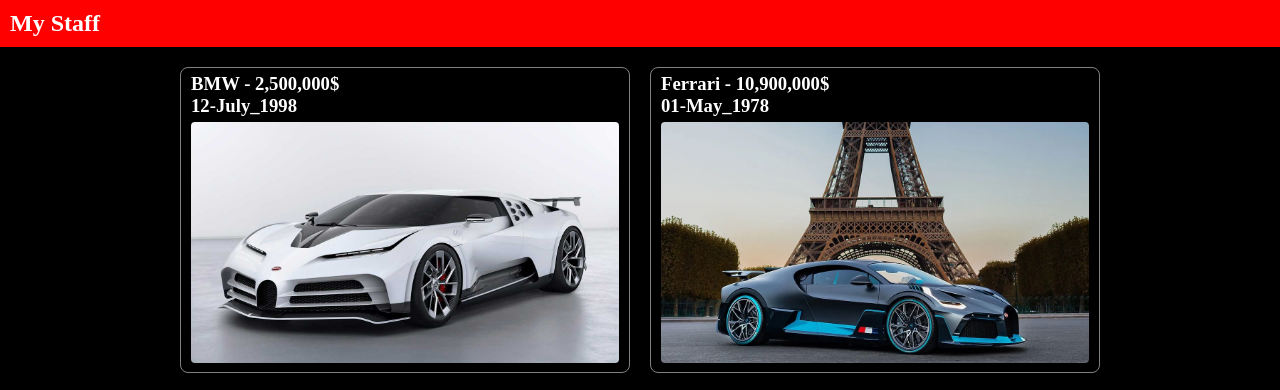
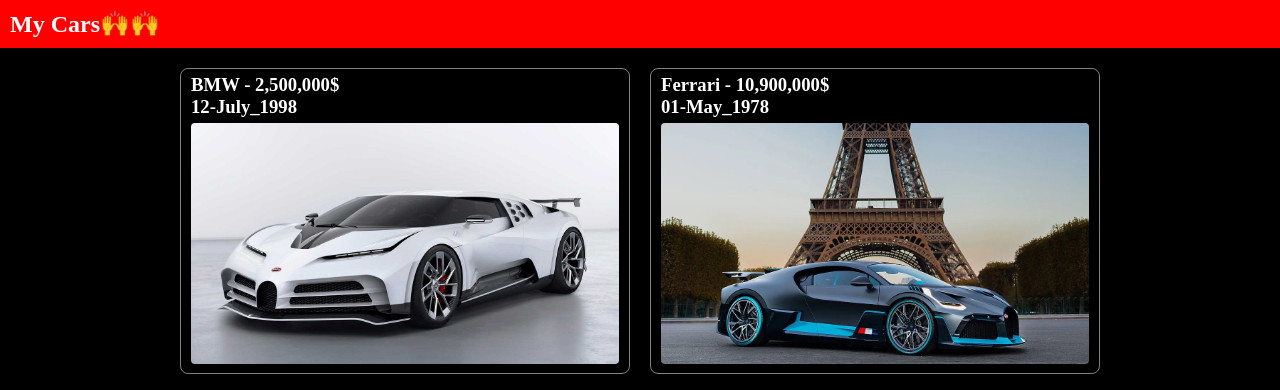
Before and after one commit to ChomNabDEV/Card, a plain HTML site: page index.html in a window 1280 px wide. Shown: the top 390 px of the page. Drawn offline with Linux system fonts and the light colour scheme.

Commit message:
Update index.html

```diff
--- a/index.html
+++ b/index.html
@@ -7,7 +7,7 @@
     <link rel="stylesheet" href="ProductList.css" />
   </head>
   <body>
-    <h2>My Staff</h2>
+    <h2>My Cars🙌🙌</h2>
     <div id="Car_List"></div>
 
     <script src="ProductListPrac.js"></script>
```
